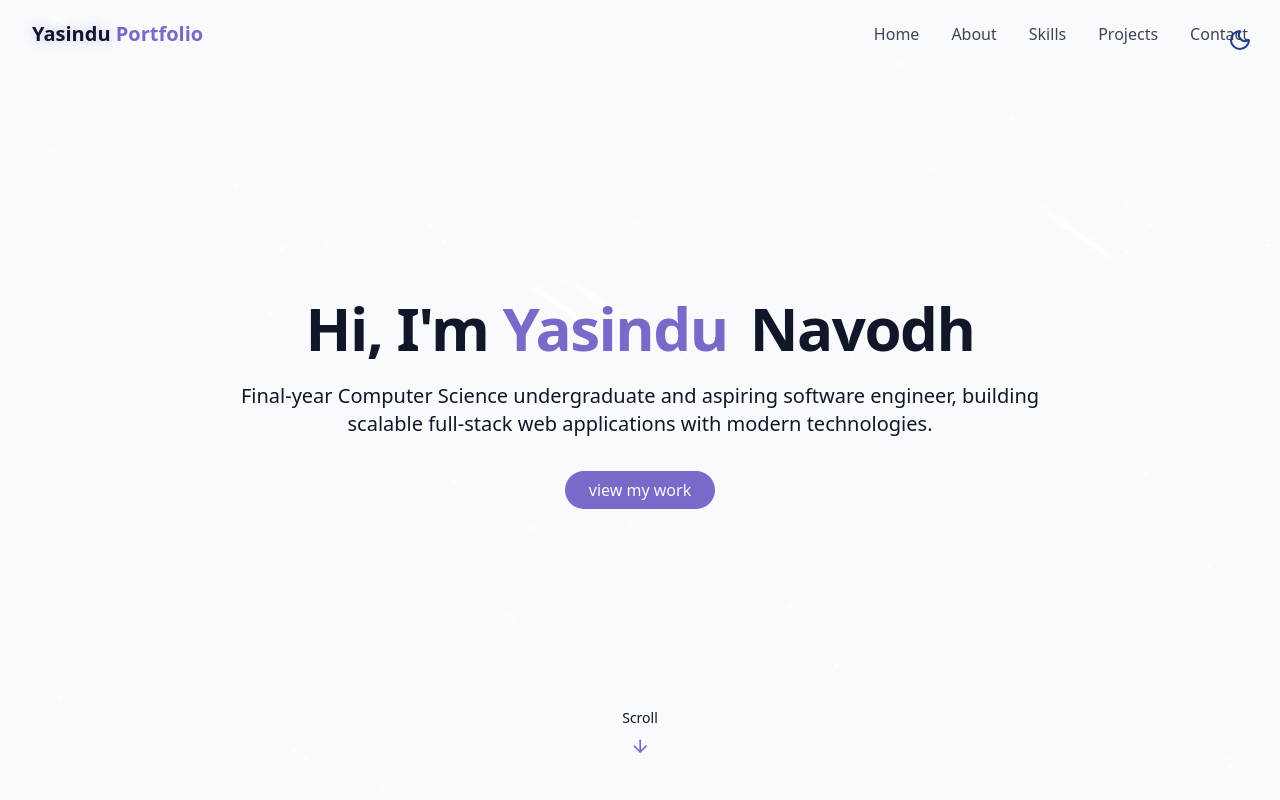
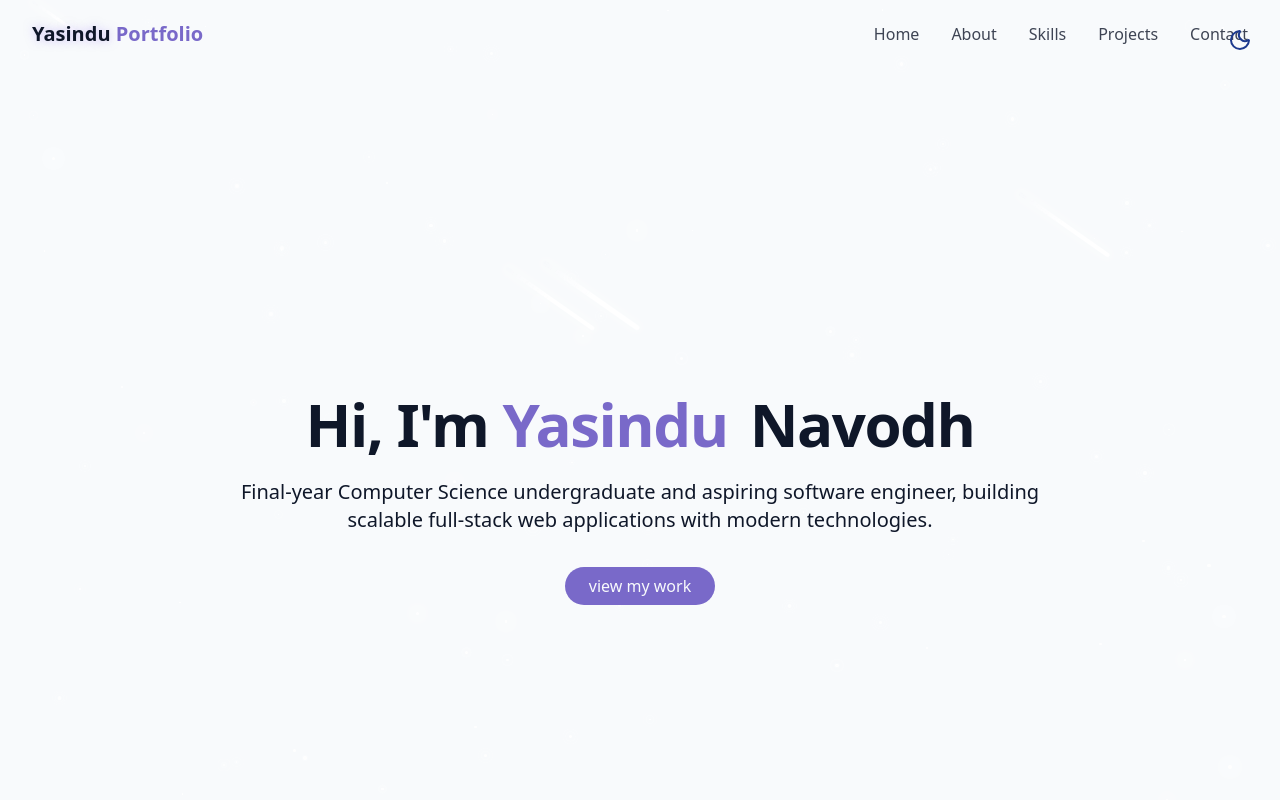
Before and after one commit to Yasindu-Navo/My-Portfolio, a React (Vite) app: page / in a window 1280 px wide. Shown: the top 800 px of the page. Built offline with nearby package versions, Linux system fonts and the light colour scheme.

Commit message:
refactor Home component for improved code readability and structure

```diff
--- a/src/pages/Home.jsx
+++ b/src/pages/Home.jsx
@@ -8,7 +8,6 @@ import { ToggleTheme } from "../components/ToggleTheme";
 export const Home = () => {
   return (
     <div className="min-h-screen bg-background text-foreground overflow-x-hidden">
-
       {/* toggle theme */}
       <ToggleTheme />
 
@@ -16,15 +15,15 @@ export const Home = () => {
 
       <StarBackground />
 
-          {/* navigation bar */}
-          <NavBar />
+      {/* navigation bar */}
+      <NavBar />
 
-          {/* main content */}
-          <main>
-              <HeroSection />
+      {/* main content */}
+      <main className="pt-24">
+        <HeroSection />
         <AboutSection />
         <SkillsSection />
-          </main>
+      </main>
     </div>
   );
 };
```
